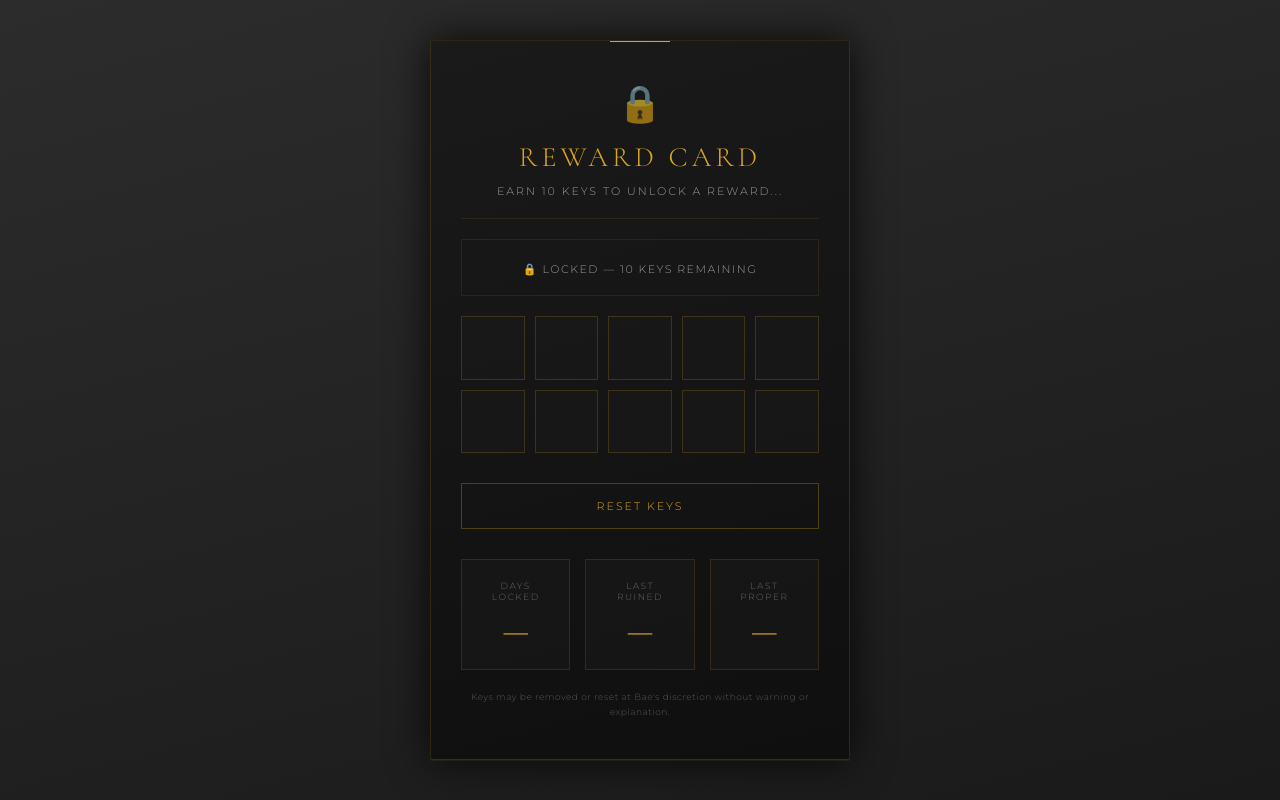
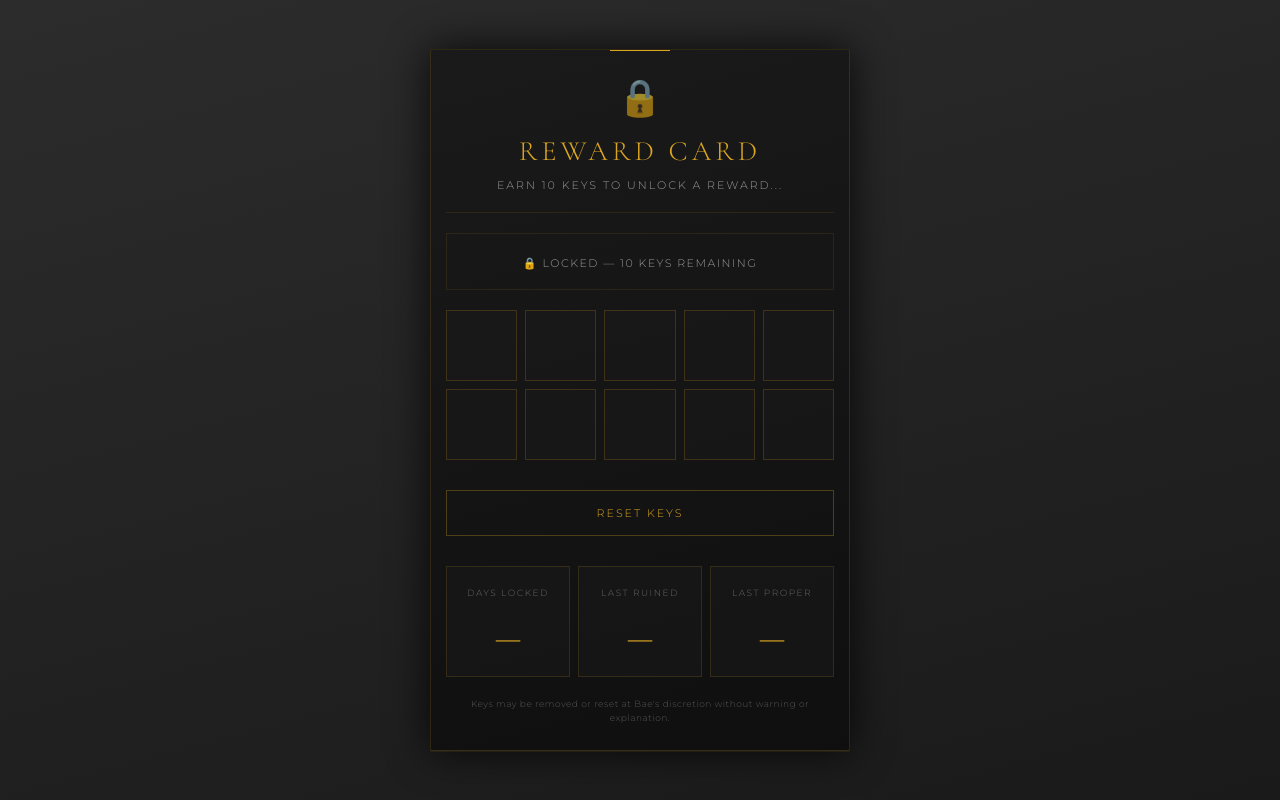
Before and after one commit to SynthzillaPrime/reward-card, a React (Vite) app: page / in a window 1280 px wide. Built offline with nearby package versions, Linux system fonts and the light colour scheme.

Commit message:
Vibe Ship

```diff
--- a/src/App.css
+++ b/src/App.css
@@ -2,6 +2,10 @@
     margin: 0;
     padding: 0;
     box-sizing: border-box;
+}
+
+html {
+    overflow: hidden;
 }
 
 body {
@@ -11,7 +15,7 @@ body {
     display: flex;
     align-items: center;
     justify-content: center;
-    padding: 20px;
+    padding: 10px;
     color: #999;
     font-weight: 300;
     touch-action: manipulation;
@@ -20,7 +24,7 @@ body {
 .card {
     background: linear-gradient(165deg, #1a1a1a 0%, #0f0f0f 100%);
     border-radius: 2px;
-    padding: 40px 30px;
+    padding: 25px 15px;
     max-width: 420px;
     width: 100%;
     box-shadow:
@@ -80,7 +84,7 @@ h1 {
 .stamps-container {
     display: grid;
     grid-template-columns: repeat(5, 1fr);
-    gap: 10px;
+    gap: 8px;
     margin-top: 20px;
     margin-bottom: 20px;
 }
@@ -145,7 +149,7 @@ h1 {
 .days-tracker {
     display: grid;
     grid-template-columns: 1fr 1fr 1fr;
-    gap: 15px;
+    gap: 8px;
     margin-top: 30px;
 }
 
```
